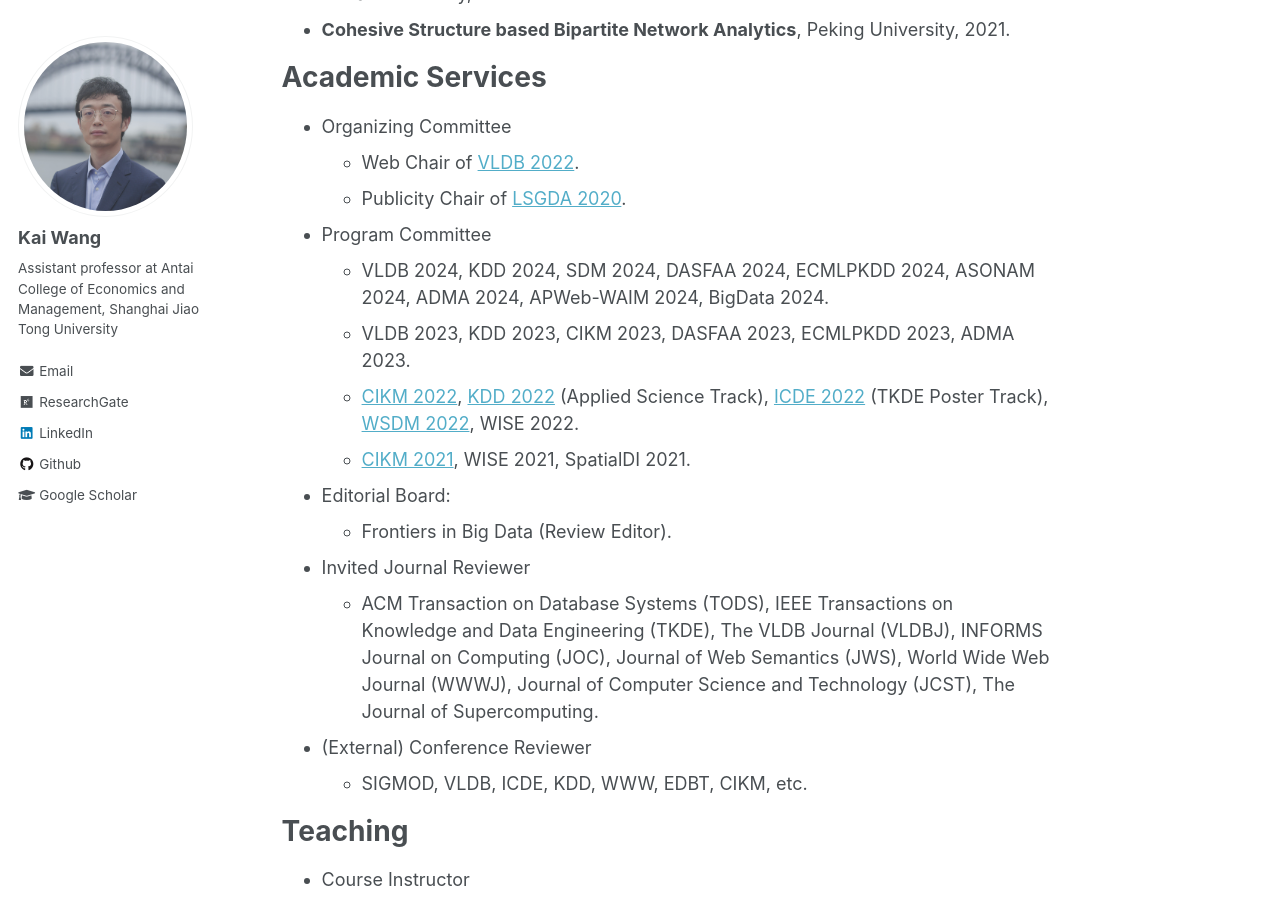
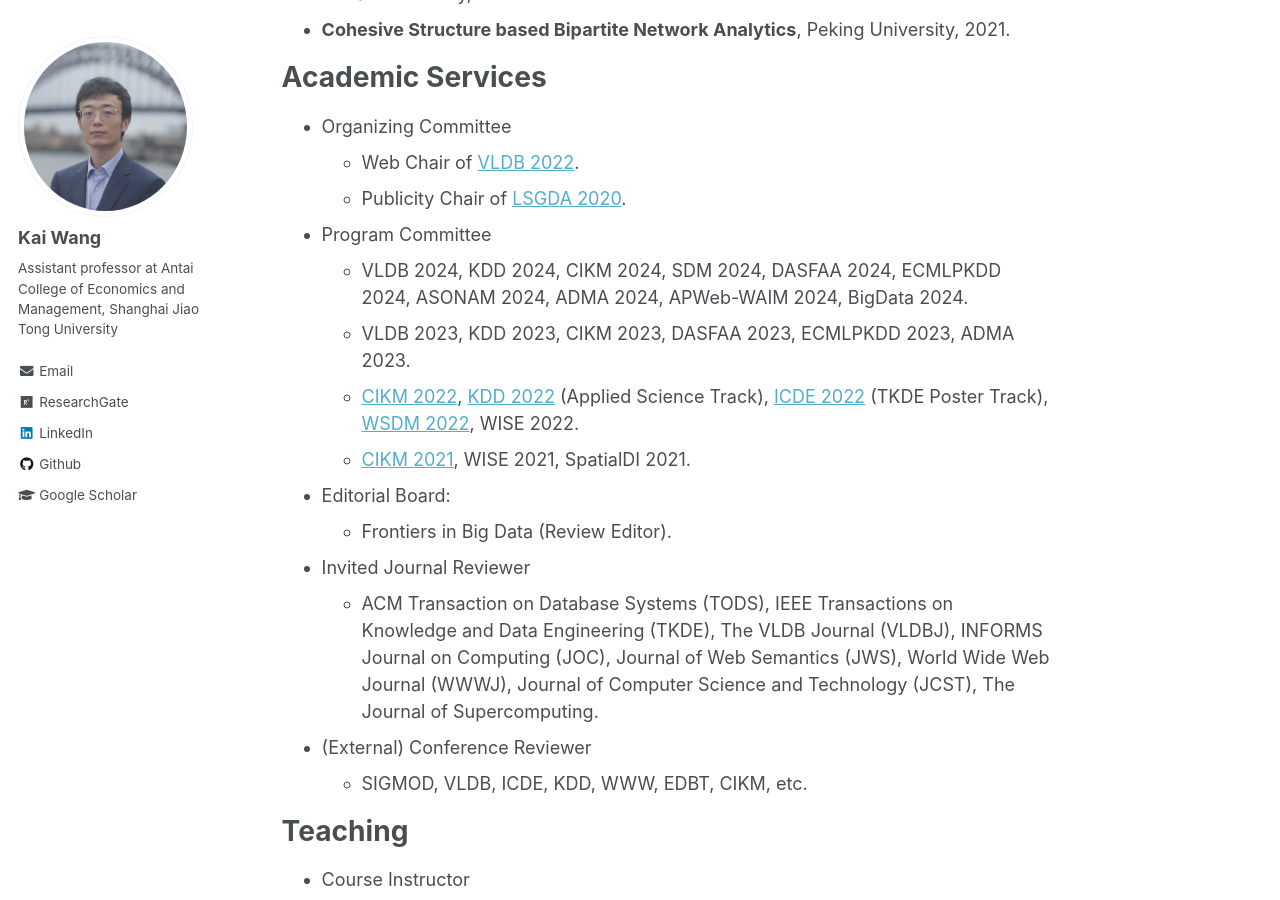
Before and after one commit to cs-kaiwang/cs-kaiwang.github.io, a Jekyll site: the page built from _pages/about.md, in a window 1280 px wide and 900 px high, scrolled down 4872 px. Built offline with Jekyll 4.4.1, drawn with Linux system fonts in a browser that asks for light colours.

Commit message:
Update about.md

```diff
--- a/_pages/about.md
+++ b/_pages/about.md
@@ -78,7 +78,7 @@ Academic Services
   - Publicity Chair of [LSGDA 2020](https://www.google.com/url?q=https%3A%2F%2Flsgda.github.io%2F2020%2F&sa=D&sntz=1&usg=AFQjCNFYfkgg9wBrWW8wUaG8GCGXJz3z_A).
 
 - Program Committee
-  - VLDB 2024, KDD 2024, SDM 2024, DASFAA 2024, ECMLPKDD 2024, ASONAM 2024, ADMA 2024, APWeb-WAIM 2024, BigData 2024.
+  - VLDB 2024, KDD 2024, CIKM 2024, SDM 2024, DASFAA 2024, ECMLPKDD 2024, ASONAM 2024, ADMA 2024, APWeb-WAIM 2024, BigData 2024.
   - VLDB 2023, KDD 2023, CIKM 2023, DASFAA 2023, ECMLPKDD 2023, ADMA 2023.
   - [CIKM 2022](https://www.cikm2022.org/), [KDD 2022](https://kdd.org/kdd2022/) (Applied Science Track), [ICDE 2022](https://icde2022.ieeecomputer.my/) (TKDE Poster Track), [WSDM 2022](https://www.wsdm-conference.org/2022/), WISE 2022.
   - [CIKM 2021](https://www.cikm2021.org/), WISE 2021, SpatialDI 2021.
```
